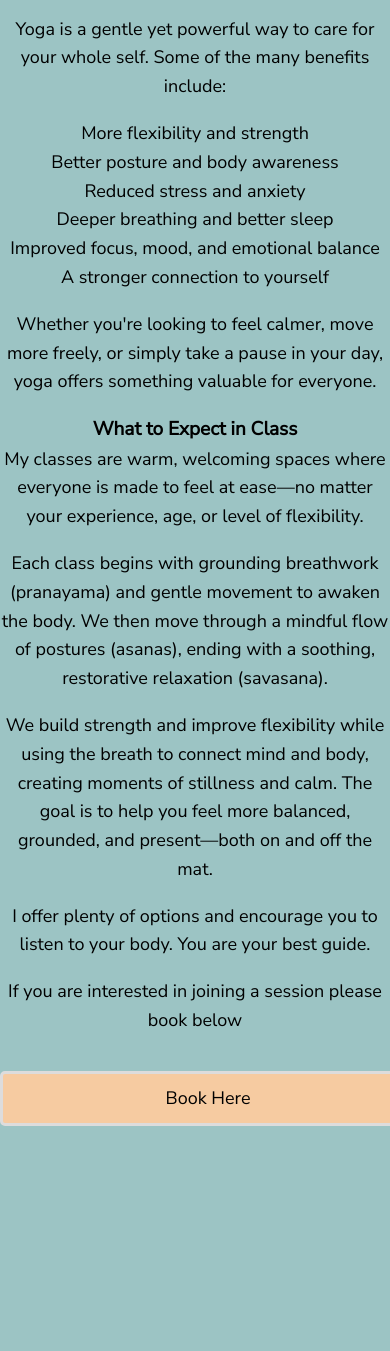
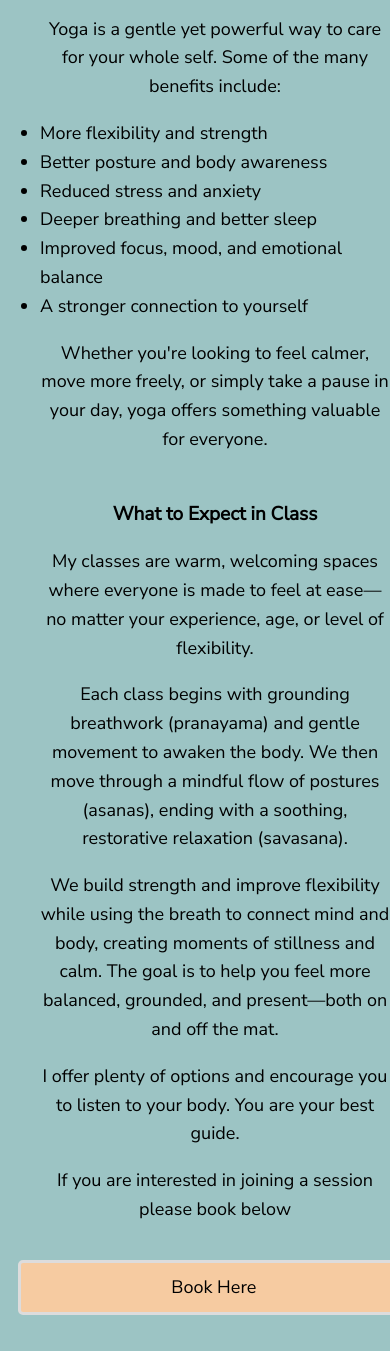
Before and after one commit to QuichenBeans/spiralflowyoga-wellbeing, a plain HTML site: page why_yoga.html in a window 390 px wide. Shown: the part 561-1912 px from the top of the page. Before the commit the page ends 1723 px from the top, so only its background shows below. Drawn offline with Linux system fonts and the light colour scheme.

Commit message:
style changes

```diff
--- a/style.css
+++ b/style.css
@@ -333,15 +333,19 @@ p {
         padding: 0 20px;
         width: 100%;
         margin: 0 auto;
-        position: relative;
     }
 
-    .main-text, .list-container, .expect,
-    .expect2, .booking-main, .about-me-main,
+    .main-text, .booking-main, .about-me-main,
     .child-main {
         max-width: 100%;
         text-align: center;
-        margin: 0 auto;
+    }
+
+    .list-container, .expect,
+    .expect2 {
+        max-width: 100%;
+        text-align: center;
+        padding-left: 40px;
     }
 
     .child-main {
@@ -366,8 +370,8 @@ p {
     }
 
     .book-list li a, .expect-list li a,
-    .booking-list2 li a, .booking-button p a {
-        width: 100%;
+    .booking-list2 li a {
+        width: 94%;
         margin: 0 auto;
         display: flex;
         justify-content: center;
@@ -427,4 +431,27 @@ p {
         justify-content: center;
         margin: 0 auto;
     }
+
+    .why-yoga-list {
+        text-align: left;
+    }
+
+    .booking-main {
+        text-align: left;
+        width: 80%;
+        display: flex;
+        flex-direction: column;
+        padding-left: 35px;
+    }
+
+    .booking-button {
+        width: 100%;
+        text-align: center;
+    }
+
+    .expect-list {
+        width: 100%;
+        text-align: center;
+        padding-left: 17.5px;
+    }
 }
```
